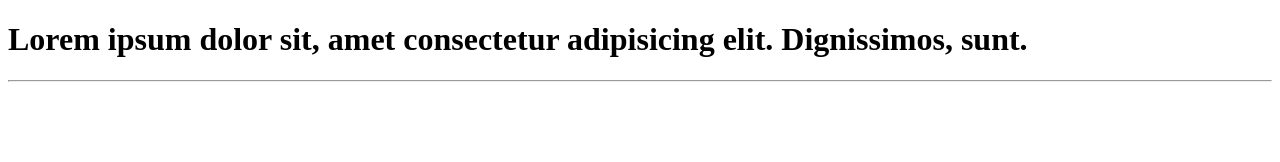
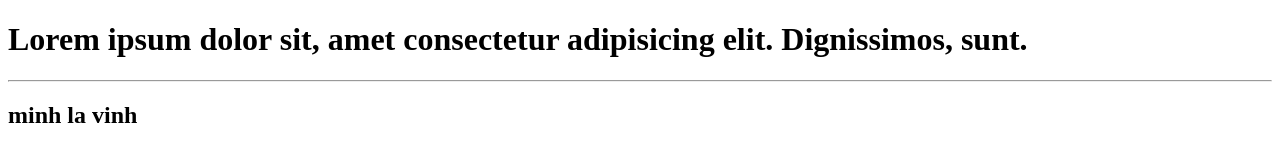
Before and after one commit to vinhnh26598/duan3, a plain HTML site: page index.html in a window 1280 px wide. Drawn offline with Linux system fonts and the light colour scheme.

Commit message:
sửa đổi lần 1

```diff
--- a/index.html
+++ b/index.html
@@ -11,5 +11,6 @@
       sunt.
     </h1>
     <hr />
+    <h2>minh la vinh</h2>
   </body>
 </html>
```
